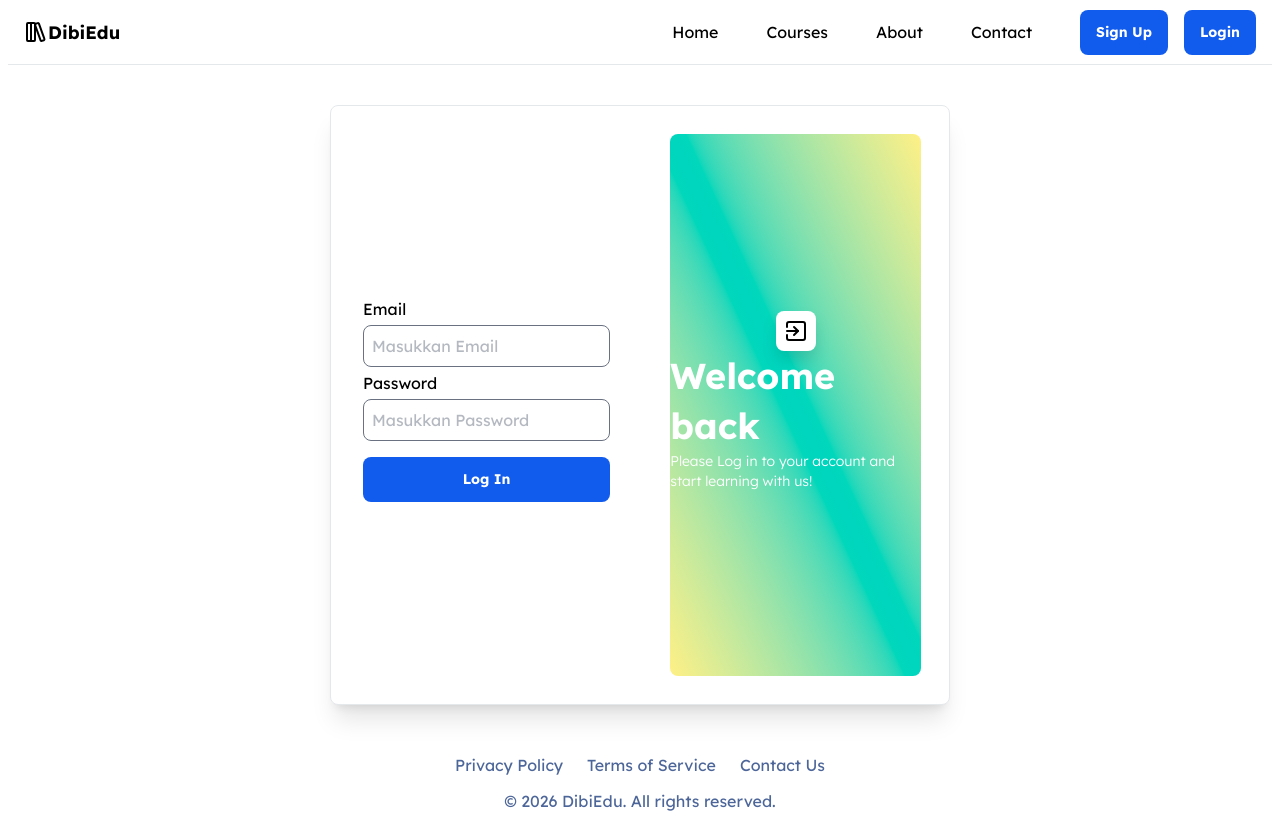
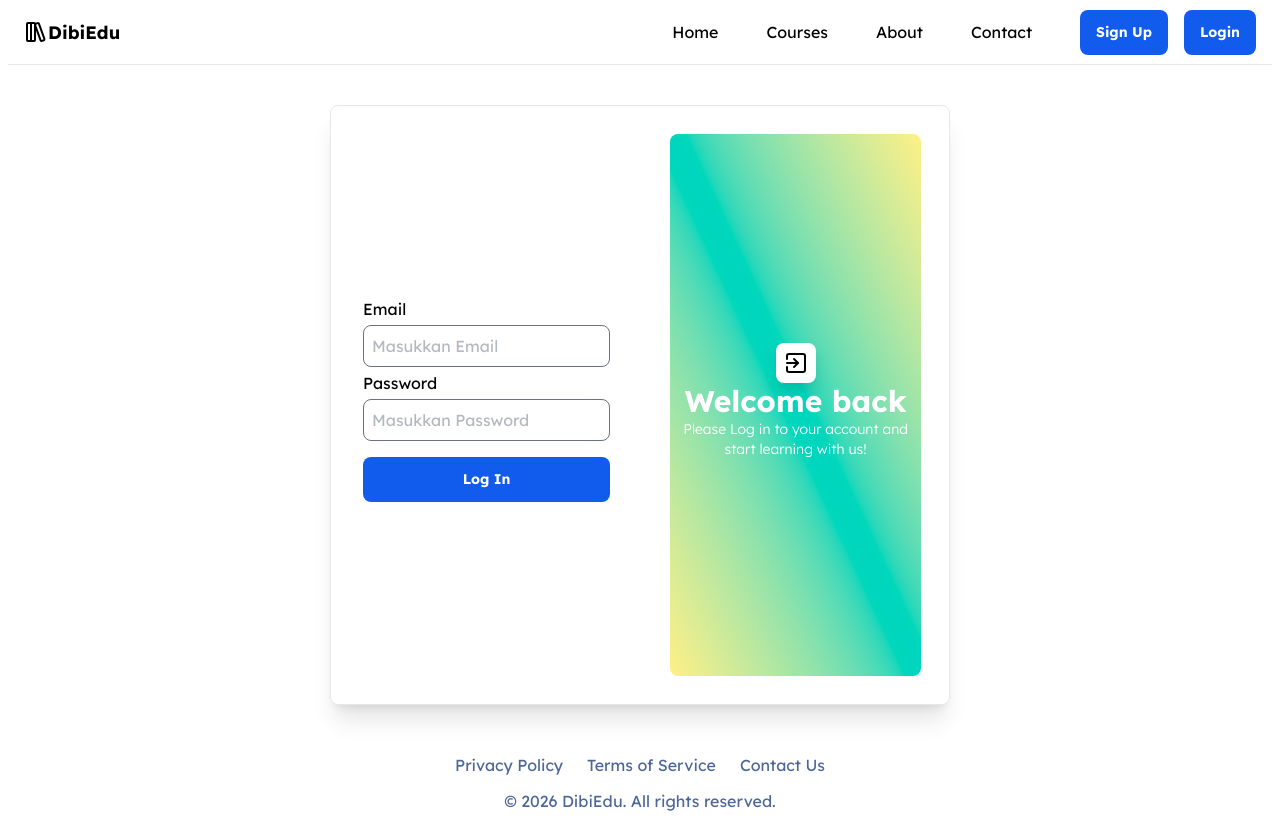
Before and after one commit to tirtanusa/fullstack-lms-app, a React (Vite) app in the folder frontend/: page /login in a window 1280 px wide. Built offline with nearby package versions, Linux system fonts and the light colour scheme.

Commit message:
fix: fixing font size in login and register

```diff
--- a/frontend/src/pages/Login/index.jsx
+++ b/frontend/src/pages/Login/index.jsx
@@ -74,8 +74,8 @@ const Login = () => {
                   {" "}
                   <SquareArrowRightEnter />
                 </div>
-                <h2 className="text-white">Welcome back</h2>
-                <p className="text-sm font-light text-white">
+                <h2 className="text-white text-lg md:text-3xl text-center">Welcome back</h2>
+                <p className="text-sm font-light text-white text-center">
                   Please Log in to your account and start learning with us!
                 </p>
               </div>
--- a/frontend/src/pages/Register/index.jsx
+++ b/frontend/src/pages/Register/index.jsx
@@ -117,8 +117,8 @@ const Register = () => {
                 {" "}
                 <UserRoundPlus />
               </div>
-              <h2 className="text-white">Create an Account</h2>
-              <p className="text-sm font-light text-white">
+              <h2 className="text-white text-lg md:text-3xl text-center">Create an Account</h2>
+              <p className="text-sm font-light text-white text-center">
                 Join now to access{" "}
                 <span className="text-white font-bold">+1.000 </span>
                 online course!
```
